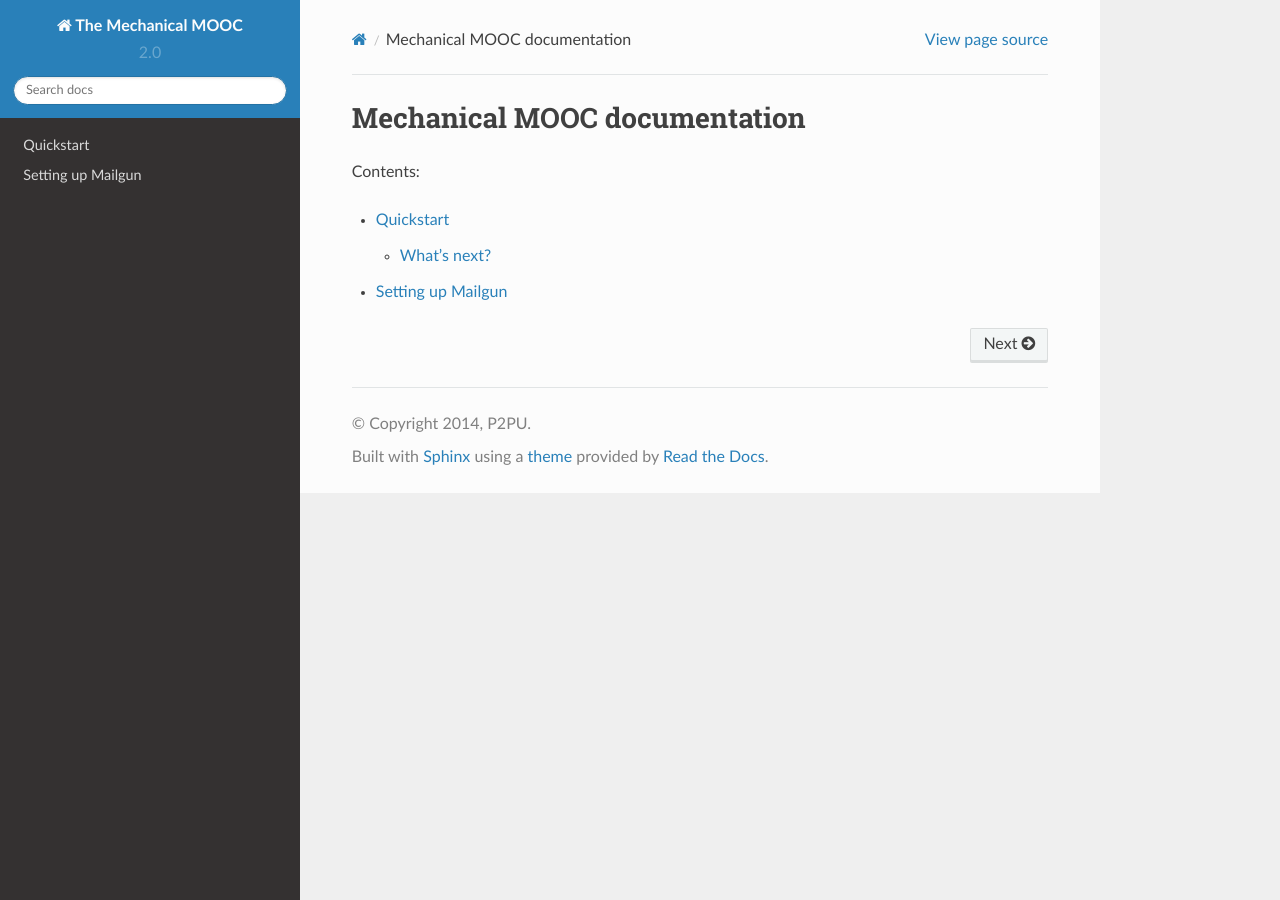
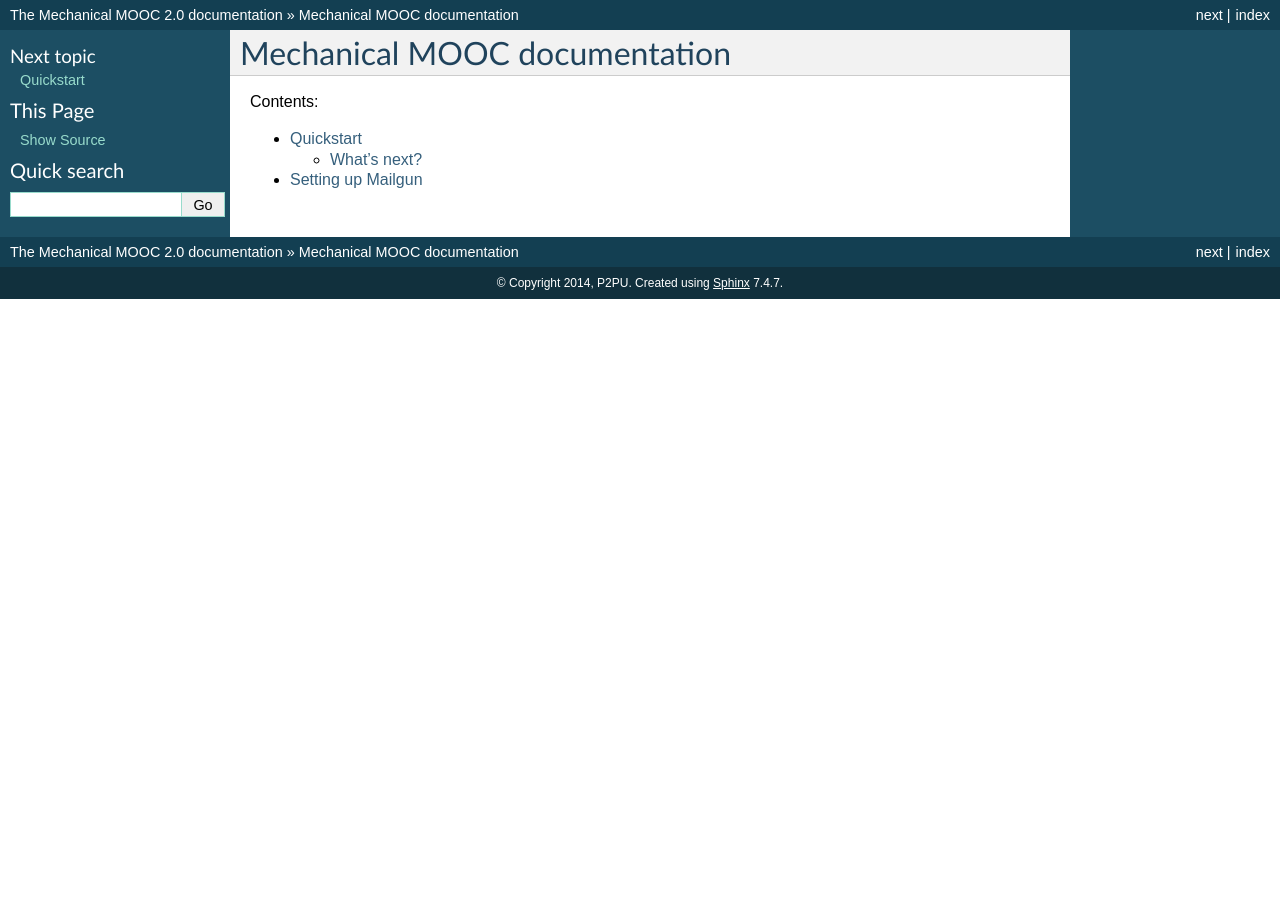
Before and after one commit to p2pu/mechanical-mooc, a Sphinx documentation site: the page built from docs/index.rst, in a window 1280 px wide. Built offline with Sphinx 7.4.7, drawn with Linux system fonts in a browser that asks for light colours.

Commit message:
Comment out rtd theme

```diff
--- a/docs/conf.py
+++ b/docs/conf.py
@@ -98,12 +98,10 @@
 
 # The theme to use for HTML and HTML Help pages.  See the documentation for
 # a list of builtin themes.
-#html_theme = 'default'
-import sphinx_rtd_theme
-
-html_theme = "sphinx_rtd_theme"
-
-html_theme_path = [sphinx_rtd_theme.get_html_theme_path()]
+html_theme = 'default'
+#import sphinx_rtd_theme
+#html_theme = "sphinx_rtd_theme"
+#html_theme_path = [sphinx_rtd_theme.get_html_theme_path()]
 
 # Theme options are theme-specific and customize the look and feel of a theme
 # further.  For a list of options available for each theme, see the
```
